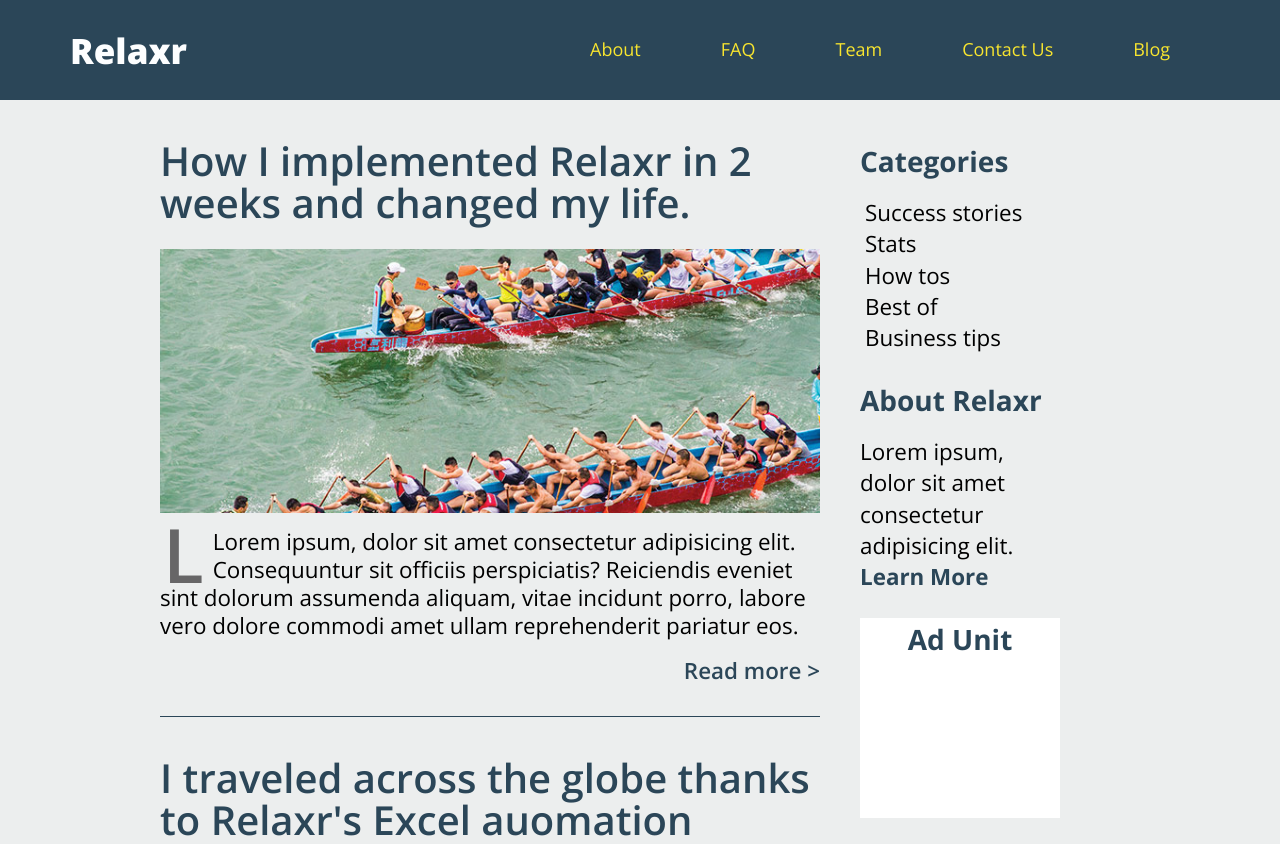
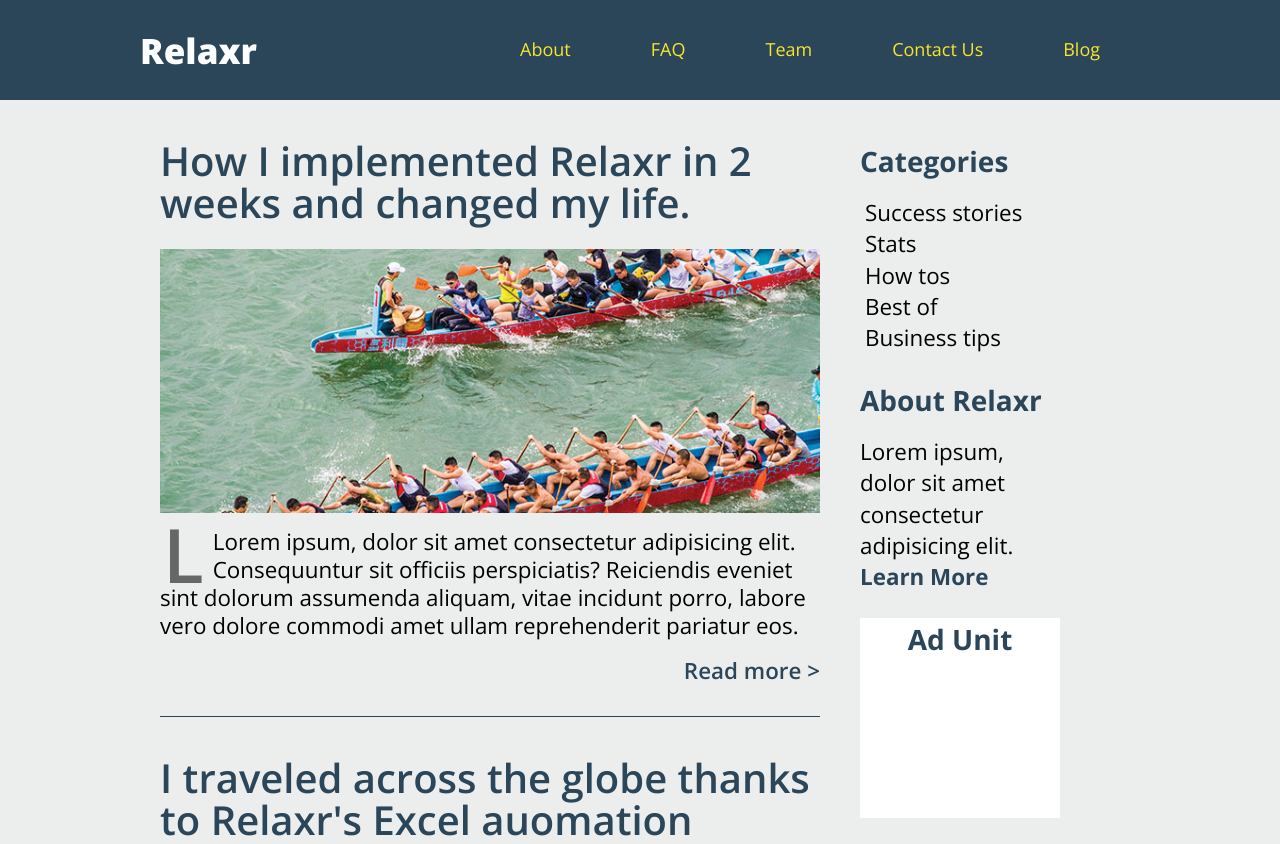
Before and after one commit to ttjahjadi/assignment3_tt, a plain HTML site: page starter_code/index.html in a window 1280 px wide. Shown: the top 844 px of the page. Drawn offline with nearby package versions, Linux system fonts and the light colour scheme.

Commit message:
add a container for the main header

```diff
--- a/starter_code/css/style.css
+++ b/starter_code/css/style.css
@@ -80,7 +80,8 @@ ul{
 /*******************************************/
 
 /* Center the container */
-#container {
+.container {
+  display: flex;
   width: 1040px;
   margin: auto;
   padding: 0 20px;
@@ -118,7 +119,7 @@ header {
 }
 
 .logo h1{
-  padding-left: 70px;
+  /* padding-left: 70px; */
   width: 30%;
   color: #fdfeff;
   text-align: left;
@@ -134,7 +135,7 @@ nav ul{
   flex-direction: row;
   align-items: center;
   height: 100px;
-  padding-right: 70px;
+  /* padding-right: 70px; */
   list-style: none;
   margin: 0;
 }
--- a/starter_code/index.html
+++ b/starter_code/index.html
@@ -15,6 +15,7 @@
 	</head>
 	<body>
 		<header>
+			<div class="container">
 				<div class="logo"><h1>Relaxr</h1></div>
 				<nav>
 					<ul>
@@ -25,9 +26,10 @@
 						<li><a href="#">Blog</a></li>
 					</ul>
 				</nav>
+			</div>
 		</header>
 
-		<div id="container">
+		<div class="container">
 
 
 			<main>
```
